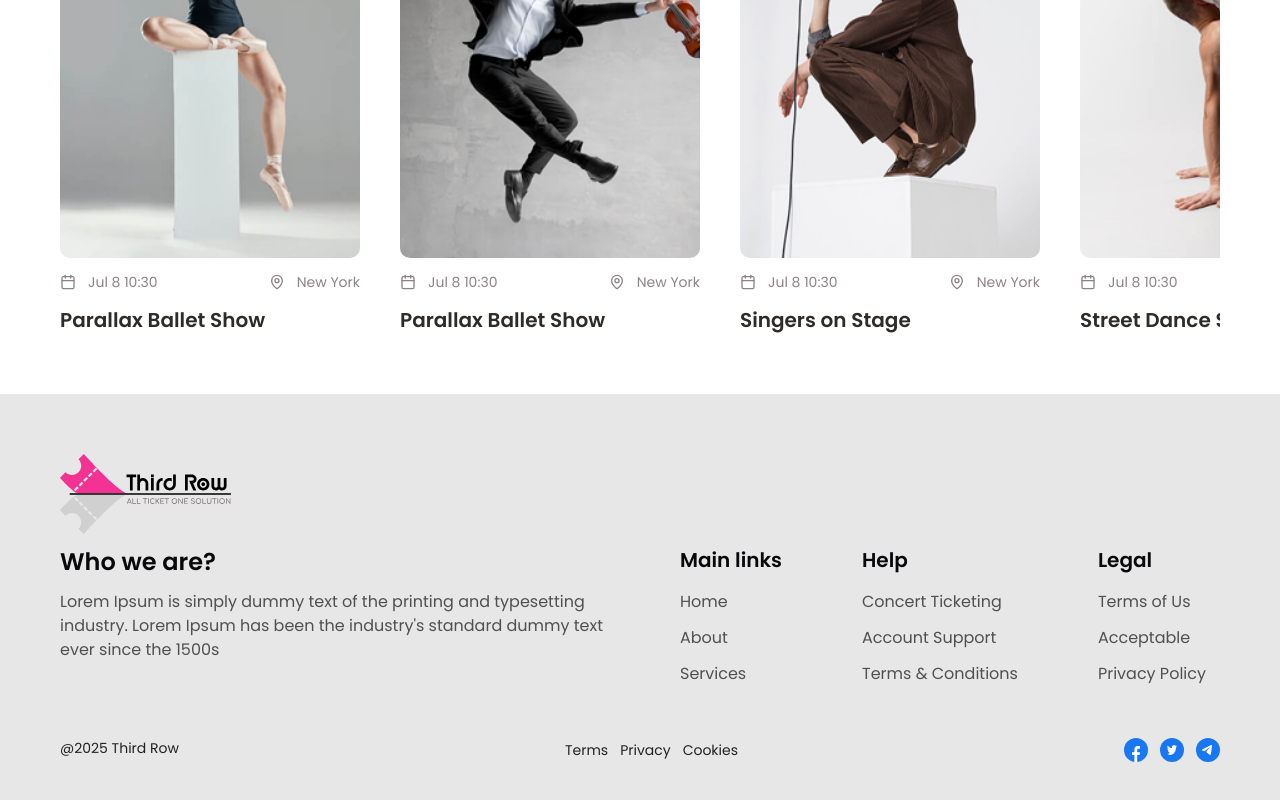
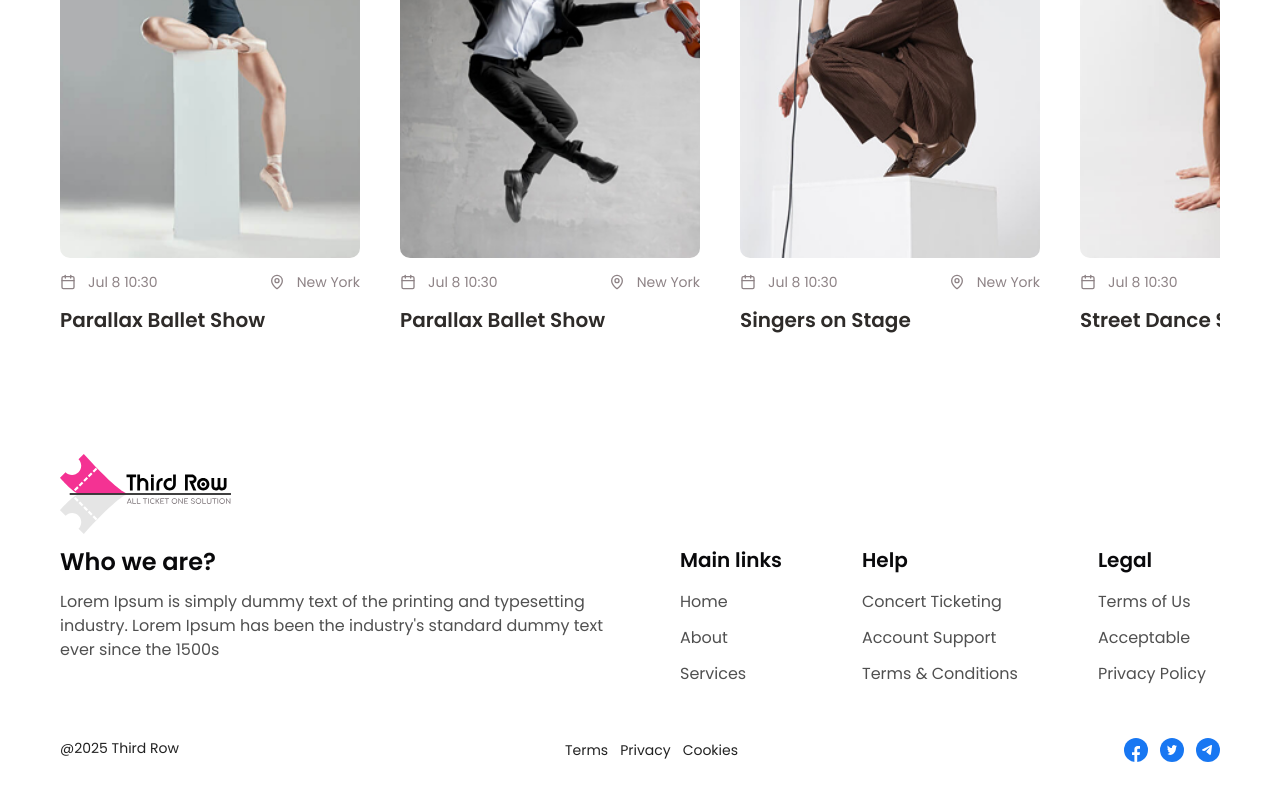
Before and after one commit to arsallanShahab/third-row, a React (Vite) app: page / in a window 1280 px wide. Shown: the part 4001-4801 px from the top of the page. Built offline with nearby package versions, Linux system fonts and the light colour scheme.

Commit message:
Remove background color from footer component

```diff
--- a/src/components/system/footer.tsx
+++ b/src/components/system/footer.tsx
@@ -6,7 +6,7 @@ type Props = {};
 
 const Footer = (props: Props) => {
   return (
-    <FlexContainer variant="column-start" className="p-15 bg-[#E7E7E7]">
+    <FlexContainer variant="column-start" className="p-15">
       <FlexContainer>
         <img
           src="/logo.svg"
```
